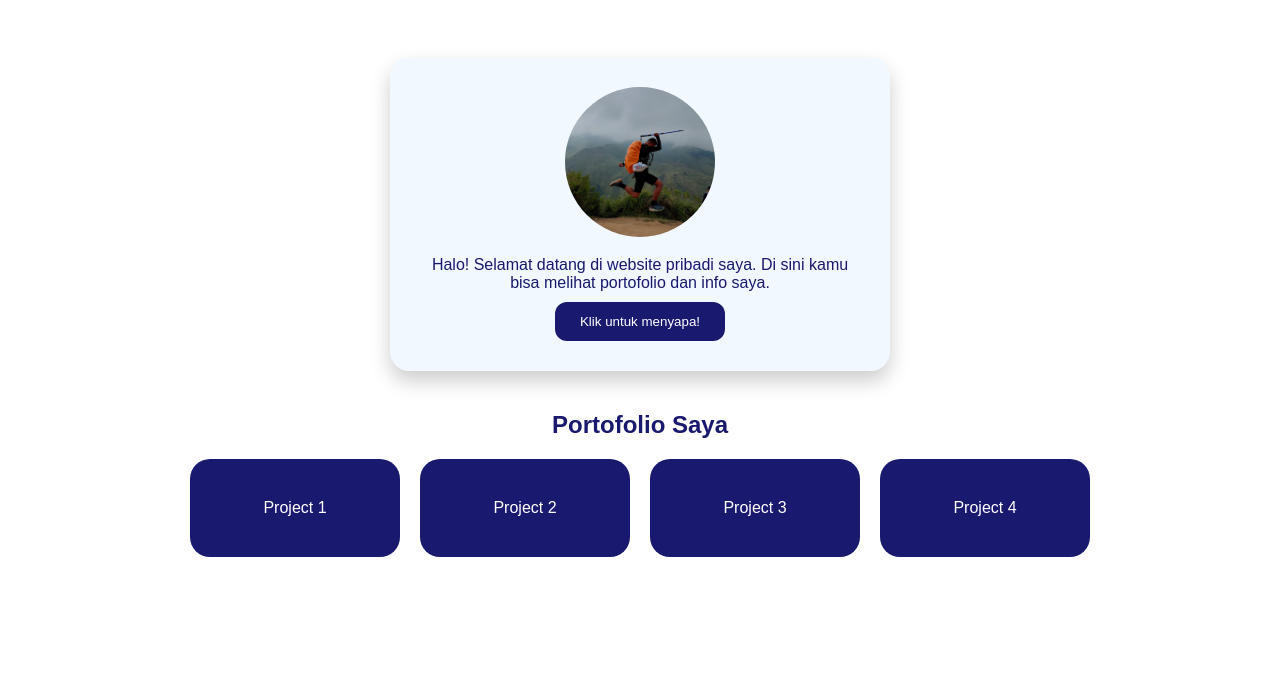
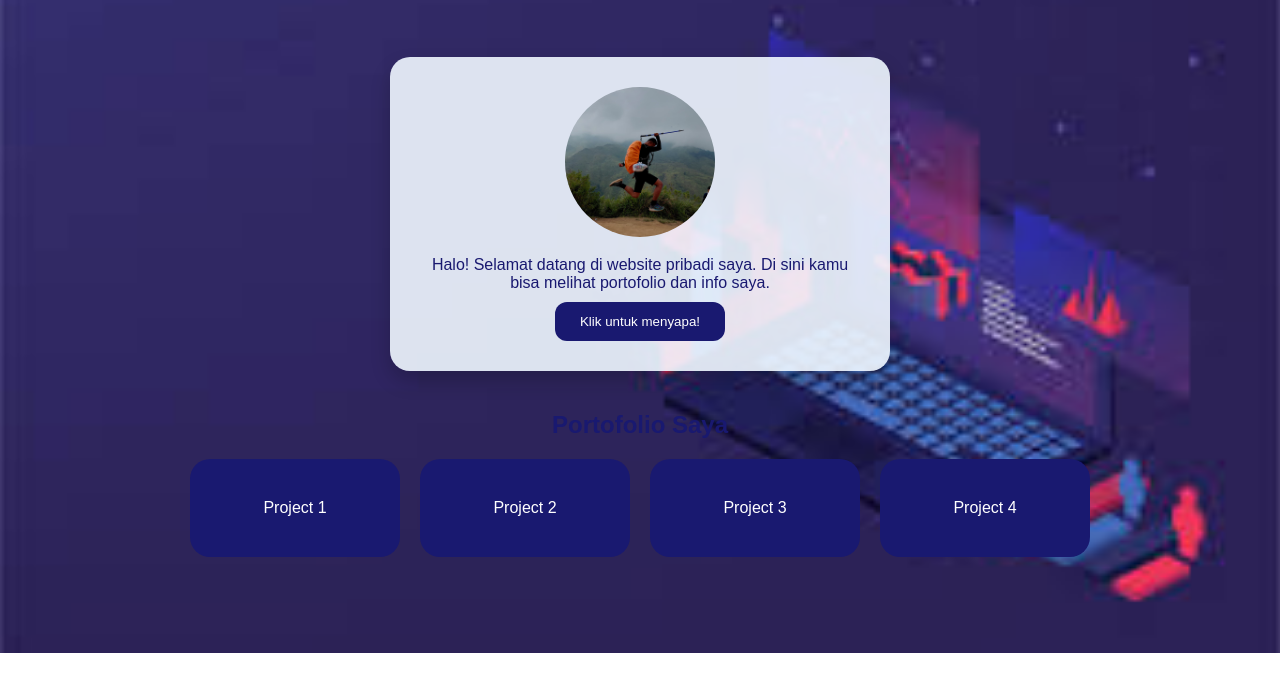
Before and after one commit to SobarrSoFarr/project-portofolio, a plain HTML site: page index.html in a window 1280 px wide. Shown: the part 100-800 px from the top of the page. Drawn offline with Linux system fonts and the light colour scheme.

Commit message:
Update style.css

```diff
--- a/style.css
+++ b/style.css
@@ -17,7 +17,7 @@ body {
     scroll-behavior: smooth;
 
 /* Ganti background gradient dengan foto kamu */
-    background-image: url('background.jpg');
+    background-image: url('background.jpeg');
     background-size: cover;        /* supaya foto menutupi seluruh layar */
     background-position: center;   /* posisi foto di tengah */
     background-repeat: no-repeat;  /* jangan diulang */
```
